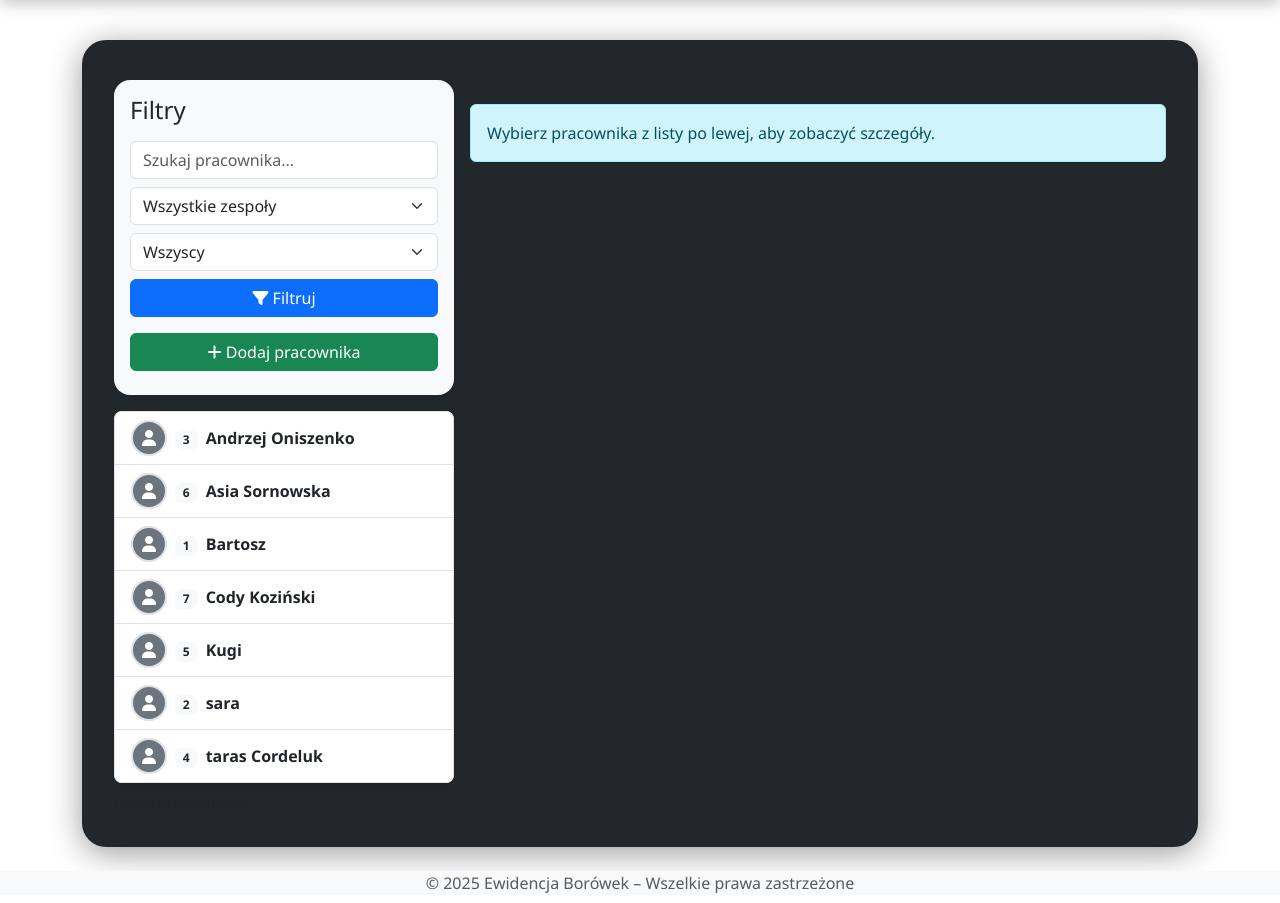
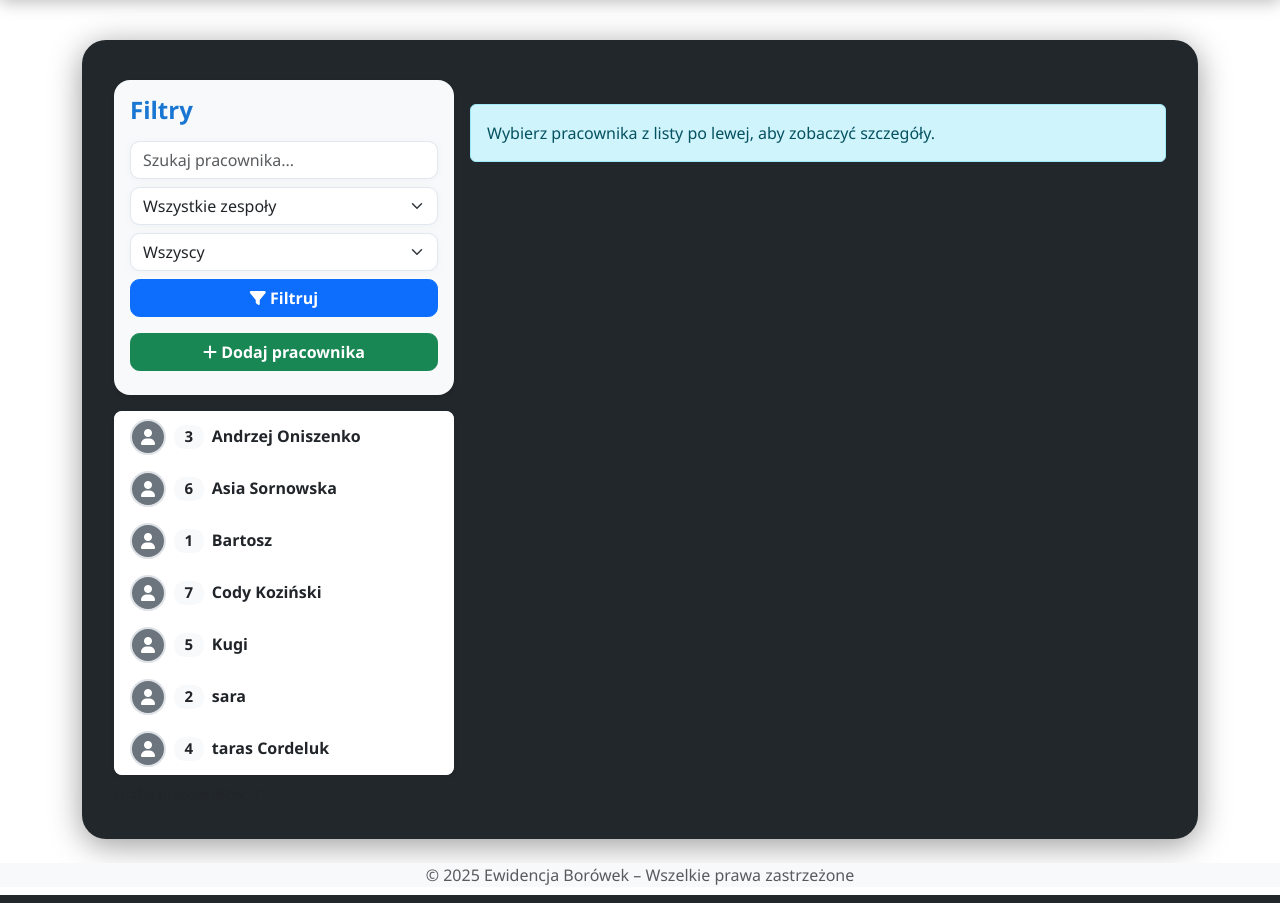
Before and after one commit to Reus1231/Ewidencja, a Flask app: page /employees in a window 1280 px wide; the page is wider, and only the part inside the window is pictured. Shown: the part 95-998 px from the top of that part. Run offline with Flask 3, Linux system fonts and the light colour scheme; a user stored in the database is signed in; tables that the repository leaves empty hold one stand-in row (values such as "Sample post").

Commit message:
Dodano zmiane stylow custom

```diff
--- /dev/null
+++ b/static/custom.css
@@ -0,0 +1,174 @@
+/* Ogólne odświeżenie dla wszystkich paneli */
+body {
+    background: #f4f8fd;
+    font-family: 'Segoe UI', 'Arial', sans-serif;
+}
+
+/* Pracownicy */
+#employees .card,
+#employees .list-group,
+#employees .employee-card,
+#employees .table {
+    background: #fff;
+    border-radius: 18px;
+    box-shadow: 0 4px 24px #b5c6e0;
+    border: none;
+}
+#employees .list-group-item.active {
+    background: #1976d2 !important;
+    color: #fff !important;
+    border: none;
+}
+#employees .list-group-item {
+    border: none;
+    transition: background 0.16s;
+}
+#employees .list-group-item:hover {
+    background: #e3e8f0;
+}
+#employees h2, #employees h4, #employees .card-title {
+    color: #1976d2;
+    font-weight: 700;
+}
+#employees .badge {
+    border-radius: 0.7em;
+    font-size: 0.94em;
+    padding: 0.32em 0.7em;
+}
+#employees .btn-primary, #employees .btn-success {
+    border-radius: 0.7em;
+    font-weight: 600;
+}
+#employees .btn-outline-danger {
+    border-radius: 0.7em;
+}
+
+/* Rozliczenie czasu pracy */
+#rozliczenie_czasu_pracy .card,
+#rozliczenie_czasu_pracy .table-responsive,
+#rozliczenie_czasu_pracy .table {
+    background: #fff;
+    border-radius: 18px;
+    box-shadow: 0 4px 24px #b5c6e0;
+    border: none;
+}
+#rozliczenie_czasu_pracy h2 {
+    color: #135ab6;
+    font-weight: bold;
+    letter-spacing: 0.5px;
+}
+#rozliczenie_czasu_pracy thead {
+    background: #1976d2 !important;
+    color: #fff;
+    font-weight: 600;
+}
+#rozliczenie_czasu_pracy .table tbody tr:hover {
+    background: #f2f7fd;
+    transition: background 0.12s;
+}
+#rozliczenie_czasu_pracy .table th, #rozliczenie_czasu_pracy .table td {
+    vertical-align: middle;
+    font-size: 1.05em;
+}
+#rozliczenie_czasu_pracy .table th {
+    text-align: center;
+}
+
+/* Pola */
+#fields .table,
+#fields .table th,
+#fields .table td {
+    background: #f6fff6;
+    border-radius: 14px !important;
+    font-size: 1.05em;
+}
+#fields h2 { color: #30844a; }
+
+/* Odmiany */
+#varieties .table,
+#varieties .table th,
+#varieties .table td {
+    background: #fffbe7;
+    border-radius: 14px !important;
+    font-size: 1.05em;
+}
+#varieties h2 { color: #d69e12; }
+
+/* Typy pracy */
+#work_types .table,
+#work_types .table th,
+#work_types .table td {
+    background: #f9f4ff;
+    border-radius: 14px !important;
+    font-size: 1.05em;
+}
+#work_types h2 { color: #8244a5; }
+
+/* Szybki wpis zbiorów */
+#fast_harvest .card, #fast_harvest .table,
+#fast_harvest .form-control, #fast_harvest .btn {
+    background: #e3f7fc;
+    border-radius: 14px;
+    box-shadow: 0 4px 18px #b3e5fc;
+    border: none;
+}
+#fast_harvest h2, #fast_harvest h3 {
+    color: #039be5;
+    font-weight: bold;
+}
+#fast_harvest .btn-success {
+    background: #039be5;
+    border: none;
+    font-weight: 600;
+}
+
+/* Rejestracja obecności & lista obecności */
+#presence .table, #presence_list .table,
+#presence .form-control, #presence_list .form-control {
+    background: #f5f5f5;
+    border-radius: 14px;
+    box-shadow: 0 3px 14px #bbb;
+    border: none;
+}
+#presence h2, #presence_list h2 { color: #607d8b; }
+
+/* Raport dzienny */
+#daily_report .table, #daily_report .form-control {
+    background: #fff9f1;
+    border-radius: 14px;
+    box-shadow: 0 3px 12px #ffecb3;
+    border: none;
+}
+#daily_report h2 { color: #e65100; }
+
+/* Lista dziennych zbiorów */
+#daily_harvest_list .table {
+    background: #f3e5f5;
+    border-radius: 14px;
+    box-shadow: 0 3px 12px #ce93d8;
+    border: none;
+}
+#daily_harvest_list h2 { color: #6a1b9a; }
+
+/* Wspólne nowoczesne style */
+.table th, .table td {
+    border: none !important;
+    padding: 0.7em 0.5em !important;
+}
+.btn, .form-control, .form-select {
+    border-radius: 0.6em !important;
+}
+input.form-control, select.form-control, .form-select, textarea.form-control {
+    box-shadow: 0 1px 6px #e0e7ef50;
+    border: 1px solid #e0e7ef;
+}
+input.form-control:focus, select.form-control:focus, .form-select:focus, textarea.form-control:focus {
+    outline: 2px solid #1976d2;
+    box-shadow: 0 0 0 2px #1976d2;
+}
+.card, .table, .list-group, .form-control, .btn {
+    transition: box-shadow 0.12s, border 0.12s, background 0.13s;
+}
+.table-striped > tbody > tr:nth-of-type(odd) {
+    background-color: #f9fbff !important;
+}
--- a/templates/base.html
+++ b/templates/base.html
@@ -11,6 +11,8 @@
     <link rel="stylesheet" href="https://cdnjs.cloudflare.com/ajax/libs/font-awesome/6.4.0/css/all.min.css">
     <!-- Własny styl -->
     <link rel="stylesheet" href="{{ url_for('static', filename='style.css') }}">
+    <!-- Nowoczesne style dla zakładek -->
+    <link rel="stylesheet" href="{{ url_for('static', filename='custom.css') }}">
     <style>
     :root {
         --bg: #ffffff;
@@ -108,7 +110,7 @@
     }
     </style>
 </head>
-<body>
+<body id="{% if request.endpoint %}{{ request.endpoint }}{% endif %}">
     {% if not is_public %}
     <nav class="navbar navbar-custom navbar-expand-lg mb-4">
         <a class="navbar-brand" href="{{ url_for('dashboard') }}">Ewidencja Borówek</a>
```
